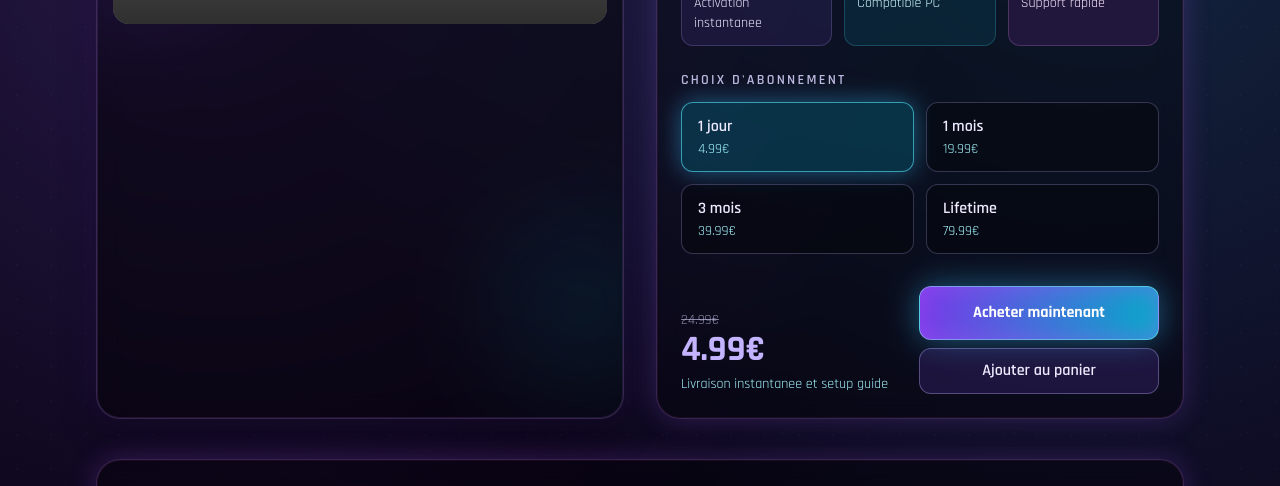
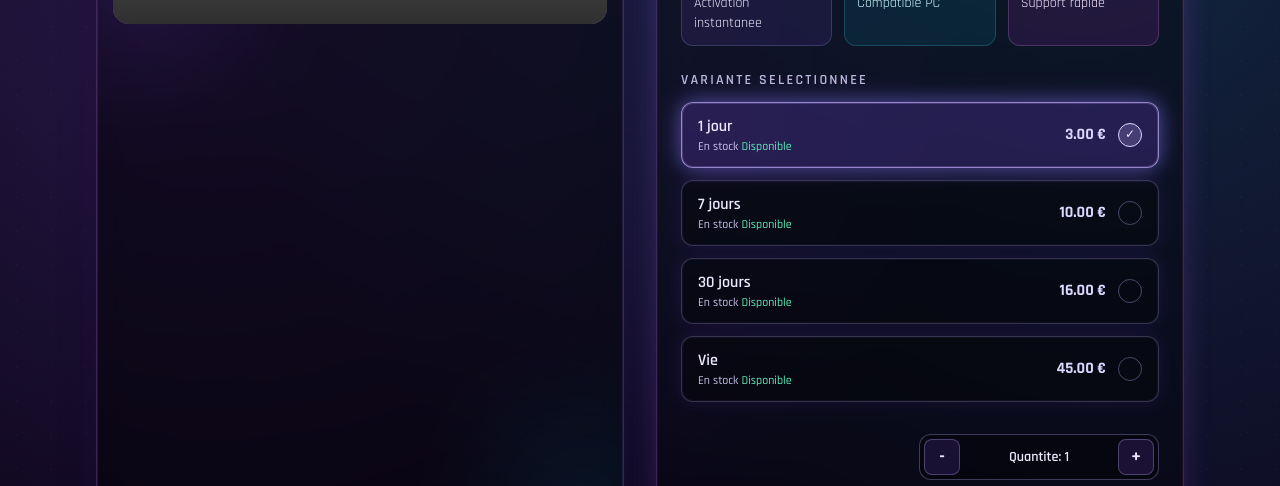
Before and after one commit to lebigboss06/NovaCheats, a Next.js app: page /shop/apex-predator-kit in a window 1280 px wide. Shown: the part 466-952 px from the top of the page. Built offline with nearby package versions, Linux system fonts and the light colour scheme; grey boxes are pictures that could not be loaded.

Commit message:
remove logo

```diff
--- a/app/globals.css
+++ b/app/globals.css
@@ -265,6 +265,23 @@ body {
     0 0 24px rgba(124, 58, 237, 0.2);
 }
 
+.subscription-card {
+  box-shadow:
+    0 0 0 1px rgba(196, 181, 253, 0.05) inset,
+    0 0 18px rgba(124, 58, 237, 0.14);
+}
+
+.subscription-card:hover {
+  transform: translateY(-1px);
+}
+
+.subscription-card-selected {
+  box-shadow:
+    0 0 0 1px rgba(216, 180, 254, 0.2) inset,
+    0 0 24px rgba(168, 85, 247, 0.46),
+    0 0 18px rgba(56, 189, 248, 0.24);
+}
+
 .delivery-panel {
   border: 1px solid rgba(56, 189, 248, 0.28);
   background:
--- a/app/shop/[slug]/page.tsx
+++ b/app/shop/[slug]/page.tsx
@@ -69,10 +69,10 @@ const benefitCards = [
 ];
 
 const subscriptionOptions = [
-  { duration: "1 jour", price: 4.99 },
-  { duration: "1 mois", price: 19.99 },
-  { duration: "3 mois", price: 39.99 },
-  { duration: "Lifetime", price: 79.99 }
+  { duration: "1 jour", price: 3.0 },
+  { duration: "7 jours", price: 10.0 },
+  { duration: "30 jours", price: 16.0 },
+  { duration: "Vie", price: 45.0 }
 ];
 
 function StarRow() {
@@ -92,6 +92,7 @@ export default function ProductDetailPage() {
   const product = products.find((item) => item.slug === params.slug);
   const { addItem, openCart, totalItems } = useCart();
   const [selectedDuration, setSelectedDuration] = useState(subscriptionOptions[0].duration);
+  const [selectedQuantity, setSelectedQuantity] = useState(1);
 
   const selectedSubscription = useMemo(
     () => subscriptionOptions.find((option) => option.duration === selectedDuration) ?? subscriptionOptions[0],
@@ -187,9 +188,9 @@ export default function ProductDetailPage() {
 
             <div className="mt-6">
               <p className="mb-3 text-sm font-semibold uppercase tracking-[0.16em] text-violet-200/85">
-                Choix d&apos;abonnement
+                Variante selectionnee
               </p>
-              <div className="grid gap-3 sm:grid-cols-2">
+              <div className="grid gap-3">
                 {subscriptionOptions.map((option) => {
                   const isSelected = option.duration === selectedDuration;
                   return (
@@ -199,14 +200,32 @@ export default function ProductDetailPage() {
                       onClick={() => {
                         setSelectedDuration(option.duration);
                       }}
-                      className={`rounded-xl border px-4 py-3 text-left transition ${
+                      className={`subscription-card rounded-xl border px-4 py-3 text-left transition ${
                         isSelected
-                          ? "border-cyan-300/60 bg-cyan-500/20 shadow-[0_0_24px_rgba(56,189,248,0.45)]"
+                          ? "subscription-card-selected border-violet-300/70 bg-violet-500/20"
                           : "border-violet-300/25 bg-black/35 hover:border-violet-300/50 hover:bg-violet-500/15"
                       }`}
                     >
-                      <p className="font-semibold text-violet-100">{option.duration}</p>
-                      <p className="text-sm text-cyan-200">{option.price.toFixed(2)}€</p>
+                      <div className="flex items-center justify-between gap-3">
+                        <div>
+                          <p className="font-semibold text-violet-100">{option.duration}</p>
+                          <p className="text-xs font-medium text-violet-200/90">
+                            En stock <span className="text-emerald-300">Disponible</span>
+                          </p>
+                        </div>
+                        <div className="flex items-center gap-3">
+                          <p className="text-base font-bold text-violet-200">{option.price.toFixed(2)} €</p>
+                          <span
+                            className={`inline-flex h-6 w-6 items-center justify-center rounded-full border text-xs ${
+                              isSelected
+                                ? "border-violet-200 bg-violet-300/20 text-violet-100"
+                                : "border-violet-300/35 text-transparent"
+                            }`}
+                          >
+                            ✓
+                          </span>
+                        </div>
+                      </div>
                     </button>
                   );
                 })}
@@ -221,24 +240,54 @@ export default function ProductDetailPage() {
               </div>
 
               <div className="flex w-full flex-col gap-2 sm:w-auto">
+                <div className="inline-flex items-center justify-between rounded-xl border border-violet-300/30 bg-black/40 p-1">
+                  <button
+                    type="button"
+                    onClick={() => {
+                      setSelectedQuantity((prev) => Math.max(1, prev - 1));
+                    }}
+                    className="h-9 w-9 rounded-lg border border-violet-300/30 bg-violet-500/15 text-lg font-bold text-violet-100 transition hover:bg-violet-500/30"
+                  >
+                    -
+                  </button>
+                  <span className="px-4 text-sm font-semibold text-violet-100">Quantite: {selectedQuantity}</span>
+                  <button
+                    type="button"
+                    onClick={() => {
+                      setSelectedQuantity((prev) => Math.min(99, prev + 1));
+                    }}
+                    className="h-9 w-9 rounded-lg border border-violet-300/30 bg-violet-500/15 text-lg font-bold text-violet-100 transition hover:bg-violet-500/30"
+                  >
+                    +
+                  </button>
+                </div>
+
                 <button
                   type="button"
                   onClick={() => {
-                    addItem(product, { duration: selectedSubscription.duration, price: selectedSubscription.price });
+                    addItem(product, {
+                      duration: selectedSubscription.duration,
+                      price: selectedSubscription.price,
+                      quantity: selectedQuantity
+                    });
+                  }}
+                  className="rounded-xl border border-violet-300/35 bg-violet-500/15 px-6 py-2.5 font-semibold text-violet-100 transition hover:bg-violet-500/25"
+                >
+                  Ajouter au panier
+                </button>
+                <button
+                  type="button"
+                  onClick={() => {
+                    addItem(product, {
+                      duration: selectedSubscription.duration,
+                      price: selectedSubscription.price,
+                      quantity: selectedQuantity
+                    });
                     openCart();
                   }}
                   className="detail-buy-btn rounded-xl px-7 py-3.5 text-base font-bold text-white sm:min-w-60"
                 >
-                  Acheter maintenant
-                </button>
-                <button
-                  type="button"
-                  onClick={() => {
-                    addItem(product, { duration: selectedSubscription.duration, price: selectedSubscription.price });
-                  }}
-                  className="rounded-xl border border-violet-300/35 bg-violet-500/15 px-6 py-2.5 font-semibold text-violet-100 transition hover:bg-violet-500/25"
-                >
-                  Ajouter au panier
+                  Acheter maintenant ⚡
                 </button>
               </div>
             </div>
```
